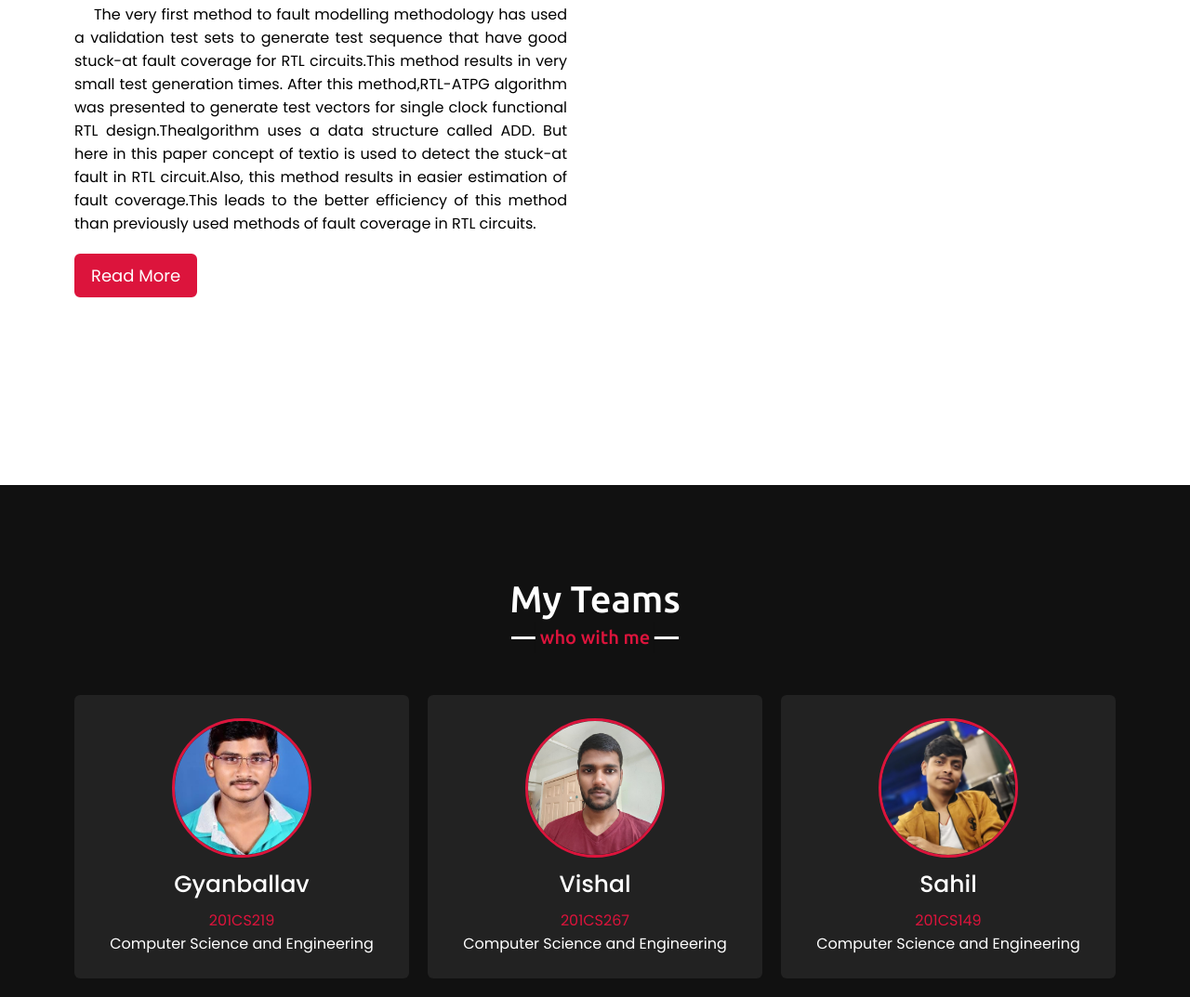
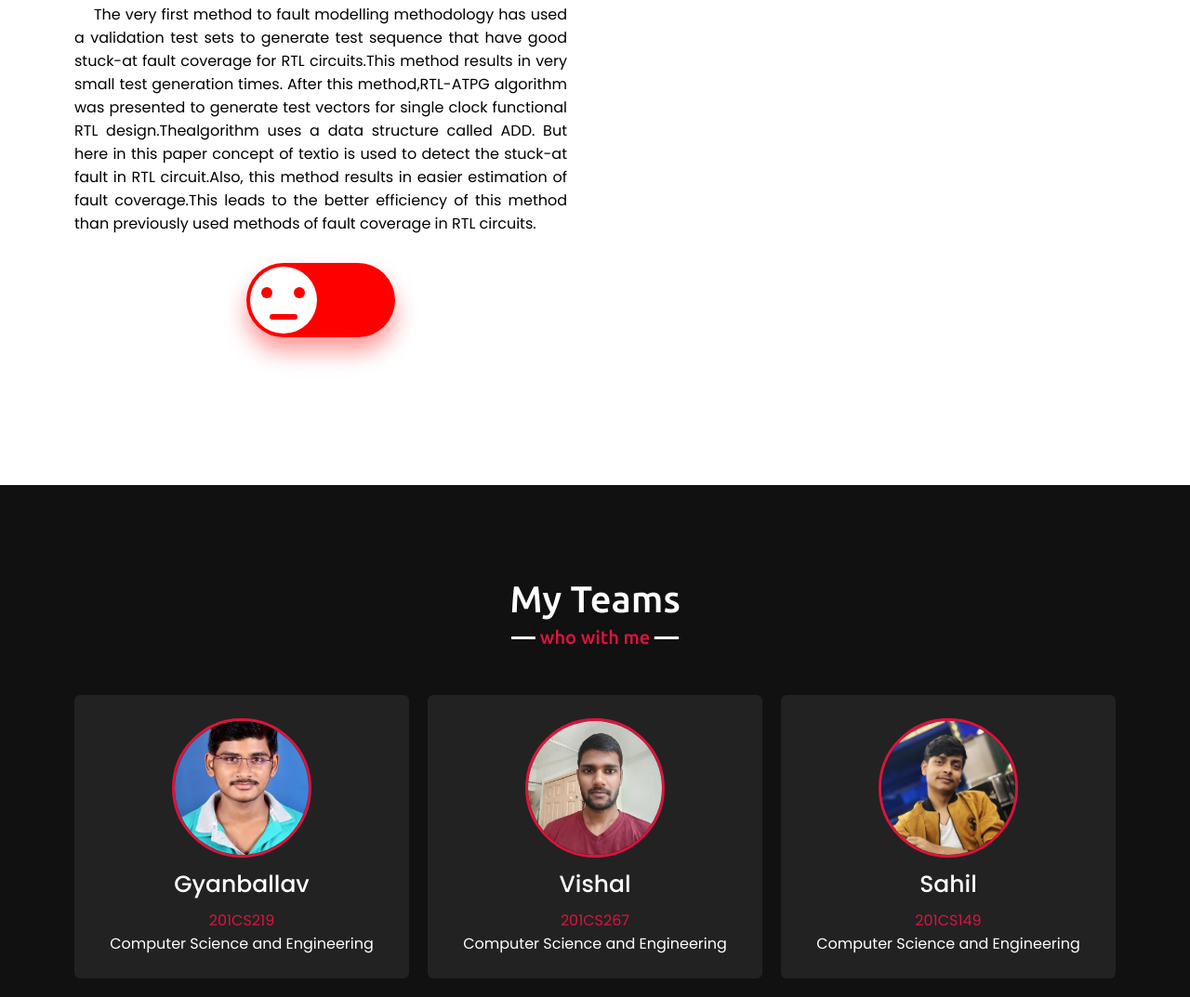
Before and after one commit to azyt2512/cs203-group18, a plain HTML site: page index.html in a window 1280 px wide. Shown: the part 3145-4218 px from the top of the page at 93% size. Drawn offline with nearby package versions, Linux system fonts and the light colour scheme.

Commit message:
well weell well

```diff
--- a/index.html
+++ b/index.html
@@ -135,7 +135,15 @@
                         efficiency of this method than previously used
                         methods of fault coverage in RTL circuits.
                     </p>
-                    <a href="#">Read More</a>
+                    <!-- <a href="#">Read More</a> -->
+                    <div class="like">
+                    <label>
+                        <input type="checkbox" name="" id="">
+                        <span>
+                            <i></i>
+                        </span>
+                    </label>
+                    </div>
                 </div>
                 <!-- <div class="column right">
                     <div class="bars">
--- a/style.css
+++ b/style.css
@@ -317,6 +317,86 @@ section .title::after{
     color: crimson;
     background: none;
 }
+.skills .skills-content .left .like{
+    display: flex;
+    justify-content: center;
+    align-items: center;
+    margin-top: 30px;
+}
+.skills .skills-content .left .like label{
+    position: relative;
+    height: 80px;
+    width: 160px;
+    cursor: pointer;
+}
+.skills .skills-content .left .like label  input{
+    appearance: none;
+    position: relative;
+    z-index: 1;
+}
+.skills .skills-content .left .like span{
+    position: absolute;
+    width: 100%;
+    height: 100%;
+    background: #fe0000;
+    box-shadow: 0 15px 25px #fe000066;
+    border-radius: 80px;
+    transition: 0.5s;
+}
+.skills .skills-content .left .like label input:checked~ span{
+    background: #05be05;
+    box-shadow: 0 15px 25px #05be0566;
+}
+.skills .skills-content .left .like span i{
+    position: absolute;
+    top: 4px;
+    left: 4px;
+    width: 72px;
+    height: 72px;
+    background: #fff;
+    border-radius: 50%;
+    transition: 0.5s;
+}
+.skills .skills-content .left .like label input:checked~ span i{
+    left: 84px;
+}
+.skills .skills-content .left .like span i::before{
+    content: '';
+    position: absolute;
+    top: 22px;
+    left: 12px;
+    width: 12px;
+    height: 12px;
+    border-radius: 50%;
+    background: #fe0000;
+    box-shadow: 35px 0 0 #fe0000;
+    transition: 0.5s;
+}
+.skills .skills-content .left .like label input:checked~ span i::before{
+    background: #05be05;
+    box-shadow: 35px 0 0 #05be05;
+}
+.skills .skills-content .left .like span i::after{
+    content: '';
+    position: absolute;
+    bottom: 15px;
+    left: calc(50% - 15px);
+    width: 30px;
+    height: 6px;
+    border-radius: 6px;
+    background: #fe0000;
+    transition: 0.5s;
+}
+.skills .skills-content .left .like label input:checked~ span i::after{
+    bottom: 12px;
+    height: 15px;
+    border-radius: 0;
+    border-bottom-left-radius: 15px;
+    border-bottom-right-radius: 15px;
+    background: #05be05;
+}
+
+
 .skills .skills-content .right .bars{
     margin-bottom: 15px;
 }
```
